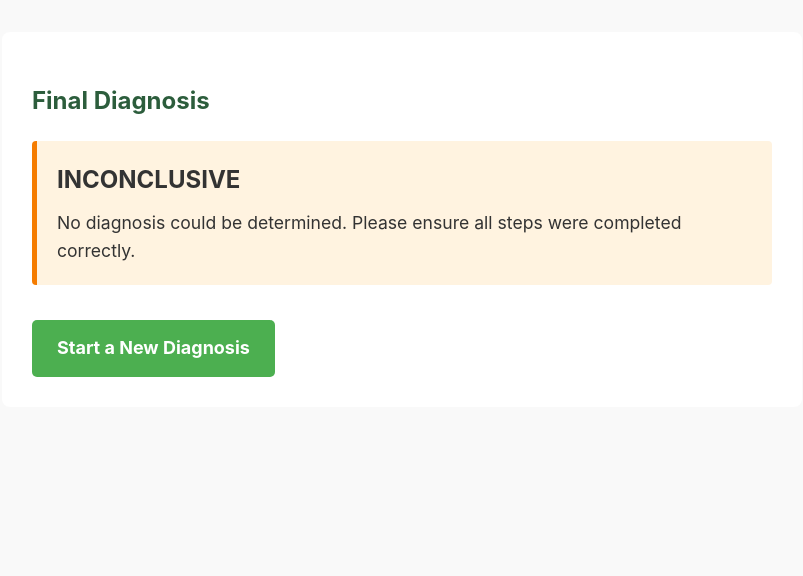
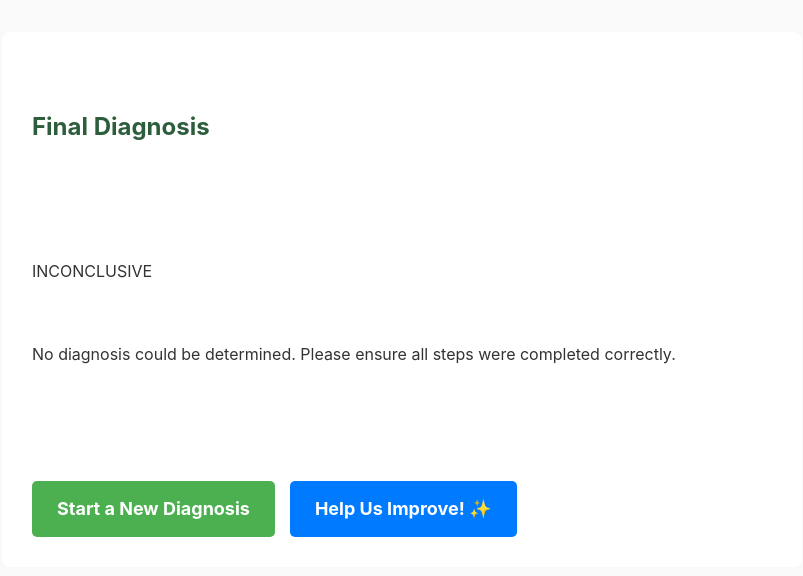
Before and after one commit to koolzeez/dss, a Flask app: template templates/result.html in a window 1280 px wide. Shown: the part 131-707 px from the top of the page, without its empty margins (238-1041 px from the left). Run offline with Flask 3, Linux system fonts and the light colour scheme; the template is opened without the code that fills it, so the values that code supplies are empty.

Commit message:
Update result.html

```diff
--- a/templates/result.html
+++ b/templates/result.html
@@ -11,10 +11,40 @@
           margin: 0;
           white-space: pre-wrap; /* This makes the newlines (\n) work */
       }
-      .btn { margin-top: 20px; }
       .warning .result-item { border-left-color: #f57c00; background-color: #fff3e0; }
       .critical .result-item { border-left-color: #d32f2f; background-color: #ffebee; }
       .healthy .result-item { border-left-color: #388e3c; background-color: #e8f5e9; }
+
+      /* --- Button Styles --- */
+      .button-container {
+        margin-top: 20px;
+        display: flex;
+        gap: 15px; /* Adds space between buttons */
+        flex-wrap: wrap;
+      }
+      .btn {
+        display: inline-block;
+        padding: 10px 20px;
+        font-size: 1rem;
+        font-weight: bold;
+        text-align: center;
+        text-decoration: none;
+        color: #fff;
+        background-color: #6c757d; /* A neutral gray */
+        border: 1px solid transparent;
+        border-radius: 5px;
+        cursor: pointer;
+        transition: background-color 0.2s ease-in-out;
+      }
+      .btn:hover {
+        background-color: #5a6268;
+      }
+      .btn-survey {
+        background-color: #007bff; /* A nice blue for attention */
+      }
+      .btn-survey:hover {
+        background-color: #0056b3;
+      }
   </style>
 
   <h2>Final Diagnosis</h2>
@@ -48,8 +78,10 @@
       </div>
     </div>
   {% endif %}
+
+  <div class="button-container">
     <a href="https://huggingface.co/spaces/koolzzeez/tuber" class="btn">Start a New Diagnosis</a>
+    <a href="https://forms.gle/aHNK11g2GzVHGtNK6" class="btn btn-survey" target="_blank" rel="noopener noreferrer">Help Us Improve! ✨</a>
+  </div>
+
 {% endblock %}
-
-
-<!-- "{{ url_for('index') }}" -->
```
Lines whose indentation alone changed are shown as unchanged.
